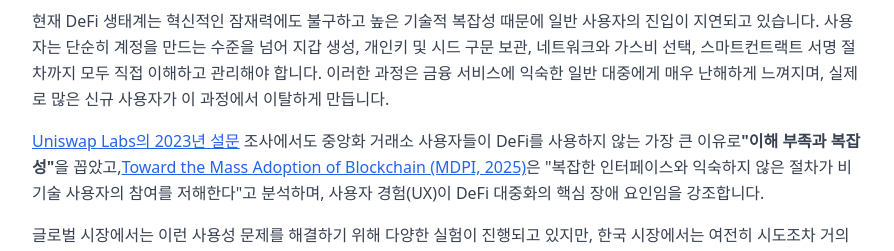
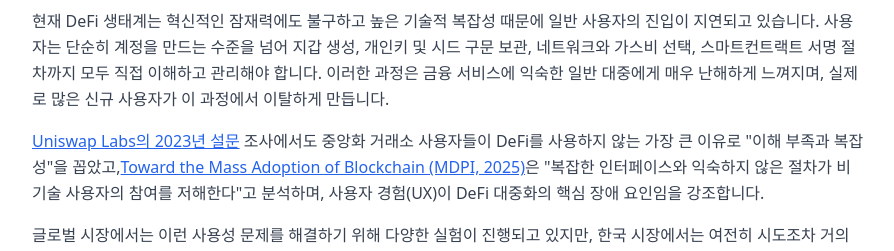
Before and after one commit to bitbakedev/intro, a React (Vite) app: page / in a window 1280 px wide. Shown: the part 2080-2331 px from the top of the page, without its empty margins (192-1086 px from the left). Built offline with nearby package versions, Linux system fonts and the light colour scheme.

Commit message:
Updated ProblemStatement.tsx

```diff
--- a/src/components/sections/ProblemStatement.tsx
+++ b/src/components/sections/ProblemStatement.tsx
@@ -17,7 +17,7 @@ const ProblemStatement: React.FC = () => {
            target="_blank"
            rel="noopener noreferrer"
            className="text-blue-600 hover:text-blue-800 underline">Uniswap Labs의 2023년 설문</a> 조사에서도 중앙화 거래소 사용자들이 DeFi를 사용하지 않는 가장 큰 이유로
-        <strong>"이해 부족과 복잡성"</strong>을 꼽았고,
+        "이해 부족과 복잡성"을 꼽았고,
         <a href="https://www.mdpi.com/2504-2289/9/7/178"
            target="_blank"
            rel="noopener noreferrer"
```
